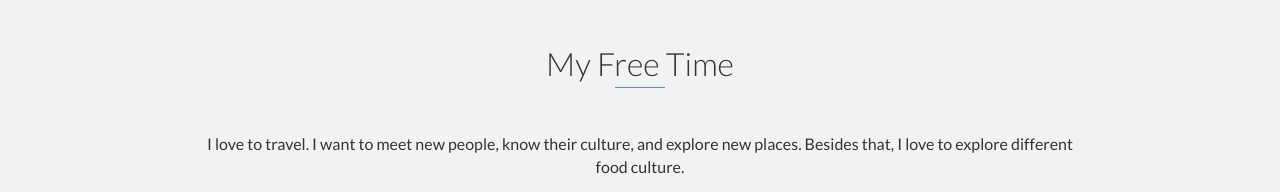
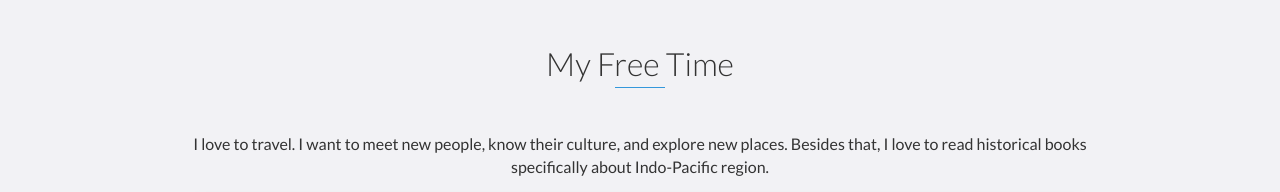
Before and after one commit to shaibal13/shaibal13.github.io, a website: page index.html in a window 1280 px wide. Shown: the part 5600-5792 px from the top of the page. Drawn offline with nearby package versions, Linux system fonts and the light colour scheme; files that its build step writes are made by us from their sources; grey boxes are pictures that could not be loaded; files whose address does not match are found by name.

Commit message:
free time

```diff
--- a/index.html
+++ b/index.html
@@ -598,7 +598,7 @@ footer {
   <h2 class="heading" style="text-align: center !important;">My Free Time</h2>
   <div style="max-width: 900px; margin: 0 auto;">
     <p>
-      I love to travel. I want to meet new people, know their culture, and explore new places. Besides that, I love to explore different food culture.
+      I love to travel. I want to meet new people, know their culture, and explore new places. Besides that, I love to read historical books specifically about Indo-Pacific region.
     </p>
     <div style="width: 100%; height: 480px; border-radius: 10px; overflow: hidden; box-shadow: 0 2px 8px rgba(0,0,0,0.08);">
       <!-- Replace the src below with your own Google My Maps embed link -->
```
